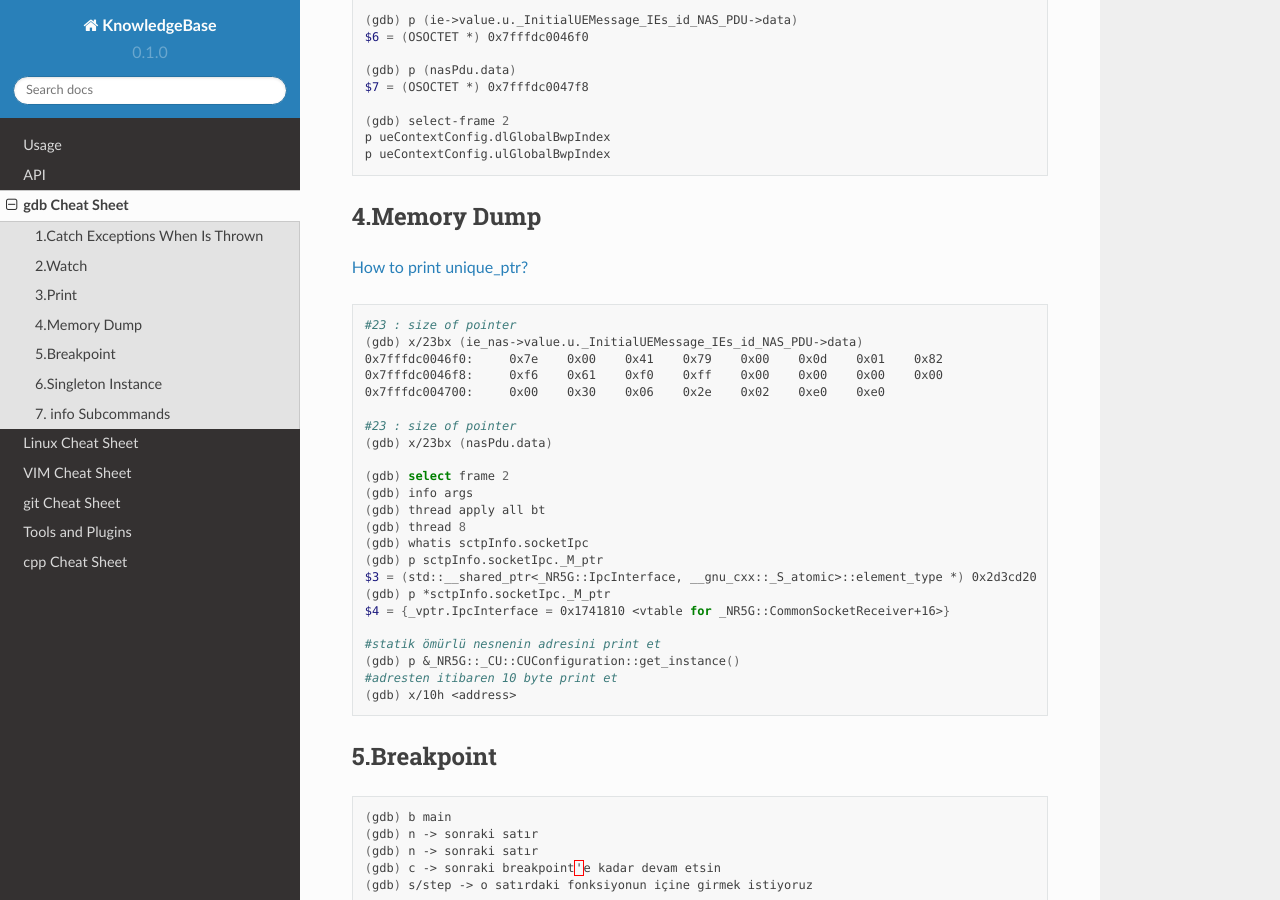
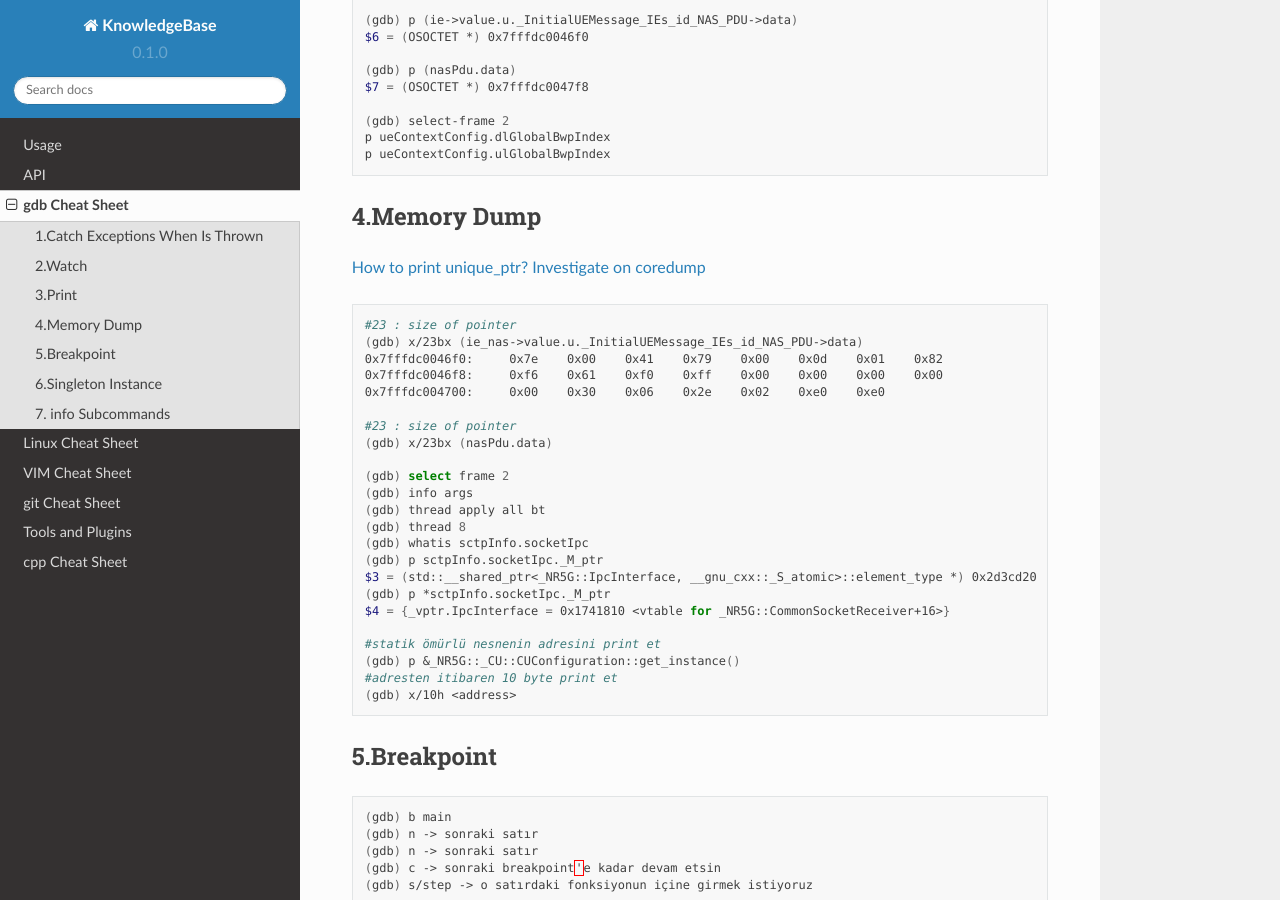
Before and after one commit to celikelozdinc/KnowledgeBase, a Sphinx documentation site: the page built from docs/source/gdb.rst, in a window 1280 px wide and 900 px high, scrolled down 513 px. Built offline with Sphinx 7.4.7 and the Read the Docs theme 2.0.0, drawn with Linux system fonts in a browser that asks for light colours.

Commit message:
coredump

```diff
--- a/docs/source/gdb.rst
+++ b/docs/source/gdb.rst
@@ -35,6 +35,7 @@ gdb Cheat Sheet
 4.Memory Dump
 -------------
 `How to print unique_ptr? <https://medium.com/@steveyang_44123/gdb-how-to-print-pounique-ptr-745e868f0062>`_
+`Investigate on coredump <https://www.cse.unsw.edu.au/~learn/debugging/modules/gdb_coredumps/>`_
 
 .. code-block:: sh
 
```
